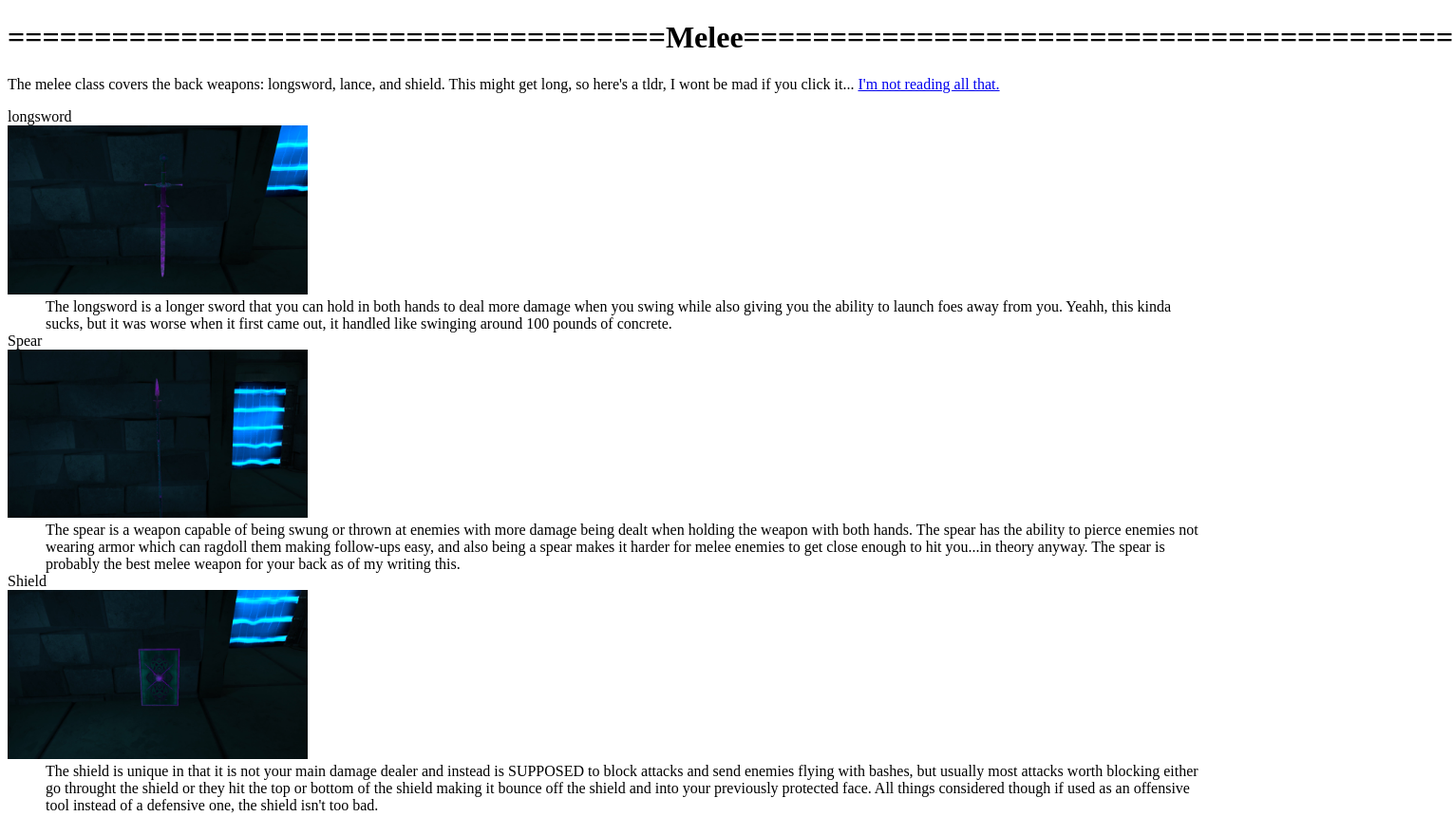
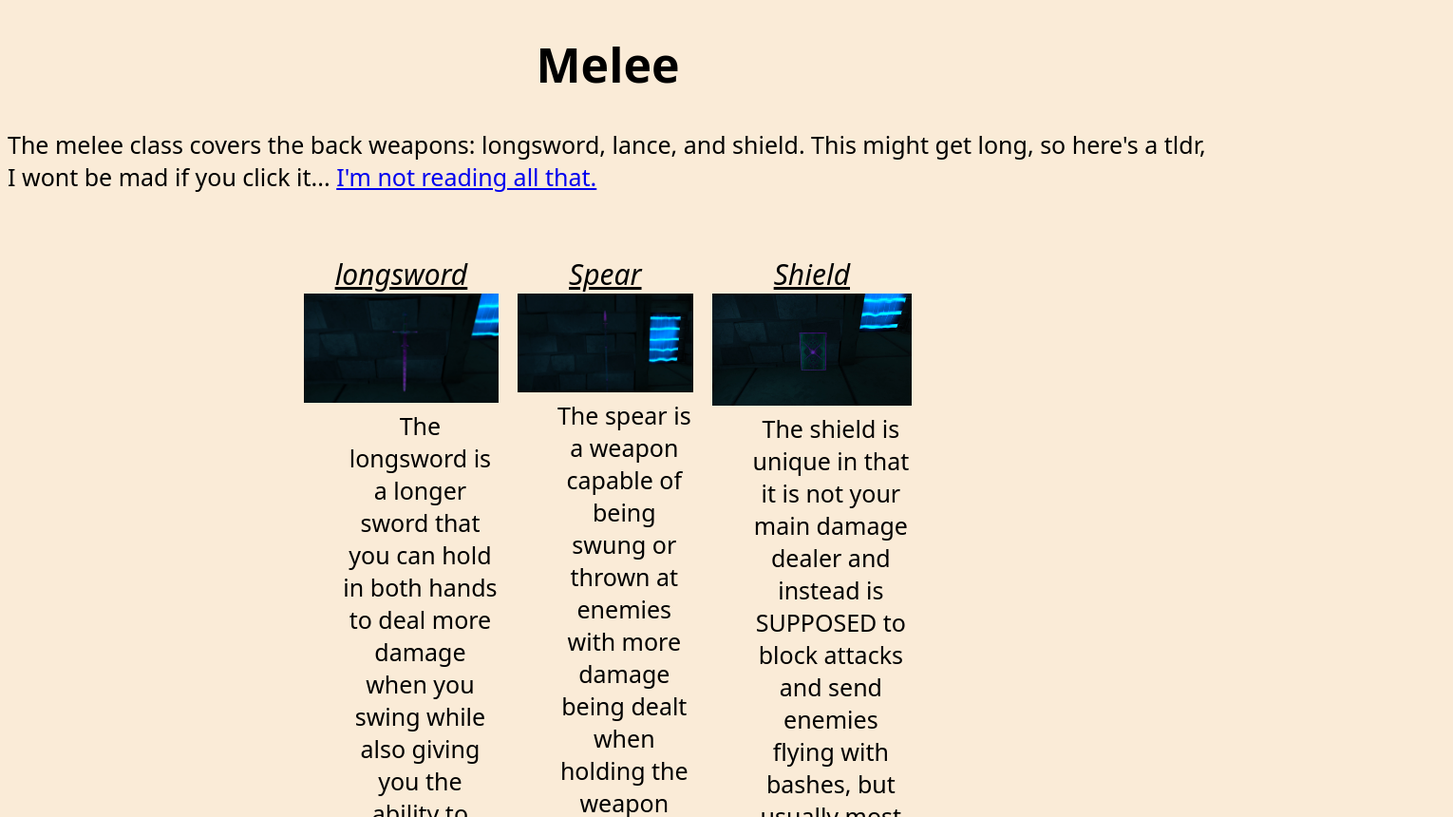
Before and after one commit to dbArrow-stack/ifsc-11003-web-tech, a plain HTML site: page final-project-draft/melee.html in a window 1280 px wide. Shown: the top 860 px of the page at 95% size, 1530 px wide, since content can reach past the window. Drawn offline with Linux system fonts and the light colour scheme; a web font is replaced by a local one.

Commit message:
final project work

```diff
--- a/final-project-draft/assets/css/style.css
+++ b/final-project-draft/assets/css/style.css
@@ -7,14 +7,81 @@ html {
   box-sizing: inherit;
 }
 
- h1{
-    text-align: center;
+
+
+body{
+
+  font-family: "Jacquard 24", system-ui;
+  font-weight: 400;
+  font-style: normal;
+  font-size: 25px;
+  background-color: antiquewhite;
 
 }
 
-
 img{
-    max-width: 25%;
-    max-height: 25%;
+    max-width: 100%;
+    max-height: 75%;
 
 }
+
+dt{
+  font-size: 30px;
+  font-style: italic;
+  text-decoration: underline;
+}
+
+.start{
+  grid-column: 1 / span 4;
+  grid-row: 1;
+  text-align: center;
+}
+
+.description{
+  grid-column: 1/ span 4;
+  grid-row:2;
+}
+
+ #important{
+  text-transform: capitalize;
+}
+
+dl{
+  display: grid;
+  gap: 20px;
+      max-width: 50vw;
+      margin: 20px auto;
+       grid-template-columns: auto auto;
+       grid-template-rows: auto auto;
+}
+.card1{
+  text-align: center;
+   grid-column: 1;
+   grid-row: 3;
+}
+
+.card2{
+  text-align: center;
+  grid-column: 2;
+  grid-row: 3;
+}
+
+.card3{
+  text-align: center;
+  grid-column: 3;
+  grid-row: 3;
+}
+
+
+
+ #notreadingallthat{
+  grid-column: 1/ span 4;
+  grid-row: 4;
+}
+
+
+
+.go{
+  grid-column: 1;
+  grid-row: 5;
+}
--- a/final-project-draft/melee.html
+++ b/final-project-draft/melee.html
@@ -7,39 +7,50 @@
     <meta name="author" content="Derrick Butler">
     <title>final-project-draft</title>
      <link href="assets/css/style.css" rel="stylesheet" />
+     <style>
+@import url('https://fonts.googleapis.com/css2?family=Jacquard+24&display=swap');
+</style>
     </head>
 
     <body>
         <main>
-            <h1>======================================Melee=========================================</h1>
-            <p>
+            <h1 class="start">Melee</h1>
+            <p class="description">
                 The melee class covers the back weapons: longsword, lance, and shield.
-                This might get long, so here's a tldr, I wont be mad if you click it... <a href="#not reading all that">I'm not reading all that.</a>
+                This might get long, so here's a tldr, I wont be mad if you click it... <a href="#notreadingallthat">I'm not reading all that.</a>
             </p>
             <dl>
 
+                <aside class="card1">
                 <dt>longsword</dt>
                     <img src="assets/img/longsword.JPG" A regular non-elemental longsord. alt="There is no image yet, I have not taken the pics yet">
                 <dd>The longsword is a longer sword that you can hold in both hands to deal more damage when you swing while also giving you the ability to launch foes away from you. Yeahh, this kinda sucks, but it was worse when it first came out, it handled like swinging around 100 pounds of concrete.</dd>
-
+                </aside>
+                <aside class="card2">
                 <dt>Spear</dt>
                     <img src="assets/img/spear.JPG" A regular non-elemental spear alt="There is no image yet, I have not taken the pics yet">
                 <dd>The spear is a weapon capable of being swung or thrown at enemies with more damage being dealt when holding the weapon with both hands. The spear has the ability to pierce enemies not wearing armor which can ragdoll them making follow-ups easy, and also being a spear makes it harder for melee enemies to get close enough to hit you...in theory anyway. The spear is probably the best melee weapon for your back as of my writing this.</dd>
-
+               </aside>
+               <aside class="card3">
                 <dt>Shield</dt>
                     <img src="assets/img/shield.JPG" A regularnon-elemental shield alt="There is no image yet, I have not taken the pics yet">
                 <dd>The shield is unique in that it is not your main damage dealer and instead is SUPPOSED to block attacks and send enemies flying with bashes, but usually most attacks worth blocking either go throught the shield or they hit the top or bottom of the shield making it bounce off the shield and into your previously protected face. All things considered though if used as an offensive tool instead of a defensive one, the shield isn't too bad.</dd>
+                </aside>
             </dl>
 
 
 
-            <div id="not reading all that">
+            <div id="notreadingallthat">
             <h2>Summary</h2>
             <p>Longswords are good for knocking enemies back if kept in both hands. Spears are great for swinging, throwing, and jabbing (use both hands). Shields suck, if you want to knock enemies away, use longsword.</p>
 
         </div>
+
+        <footer class="go">
             <a href="index.html">Go back</a>
             <a href="ranged.html">Go to ranged</a>
             <a href="mage.html">Go to mage</a>
+        </footer>
+
         </main>
     </body>
```
Also changed, not shown: final-project-draft/index.html (+8 -2 lines), final-project-draft/mage.html (+3 -0 lines), final-project-draft/ranged.html (+3 -0 lines).
